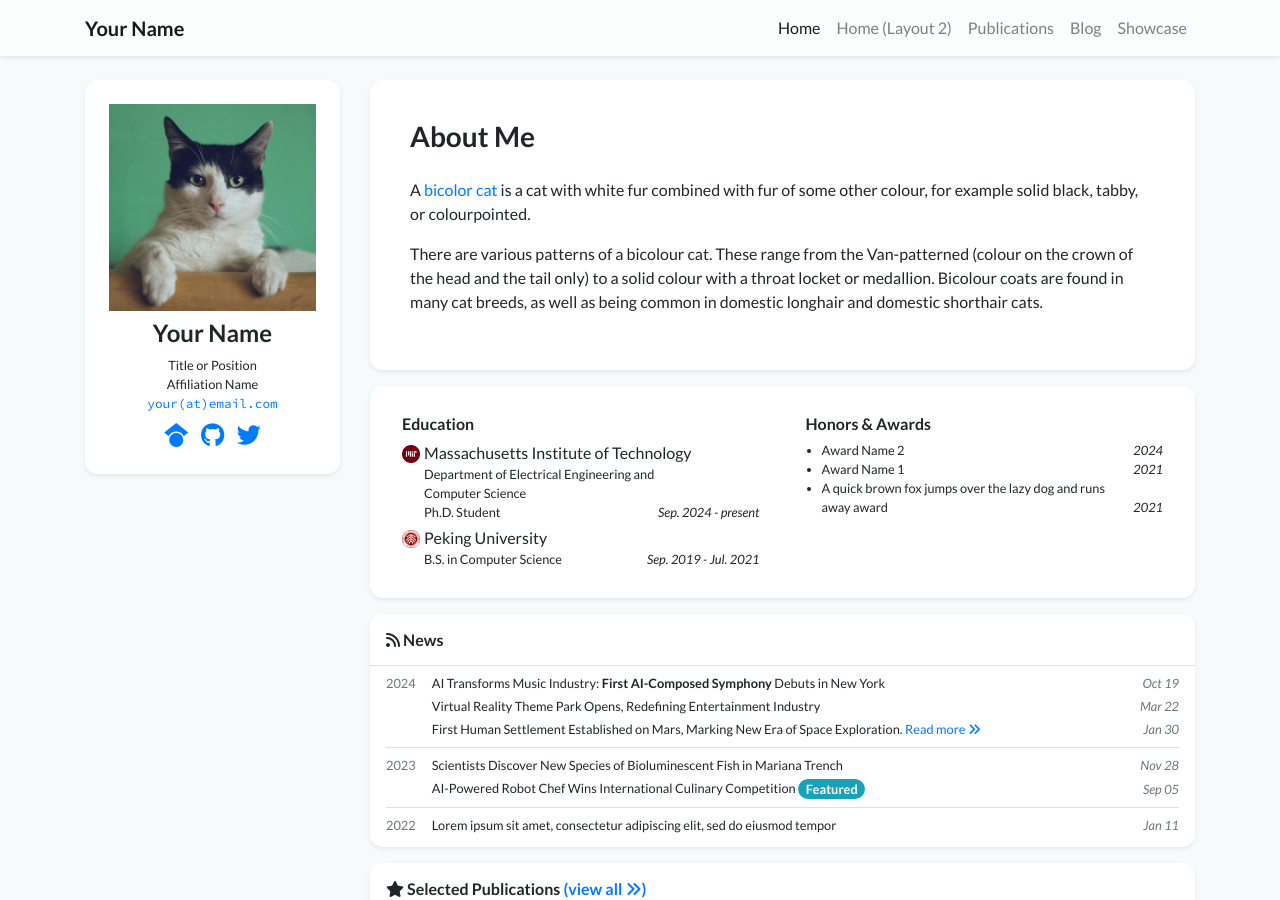
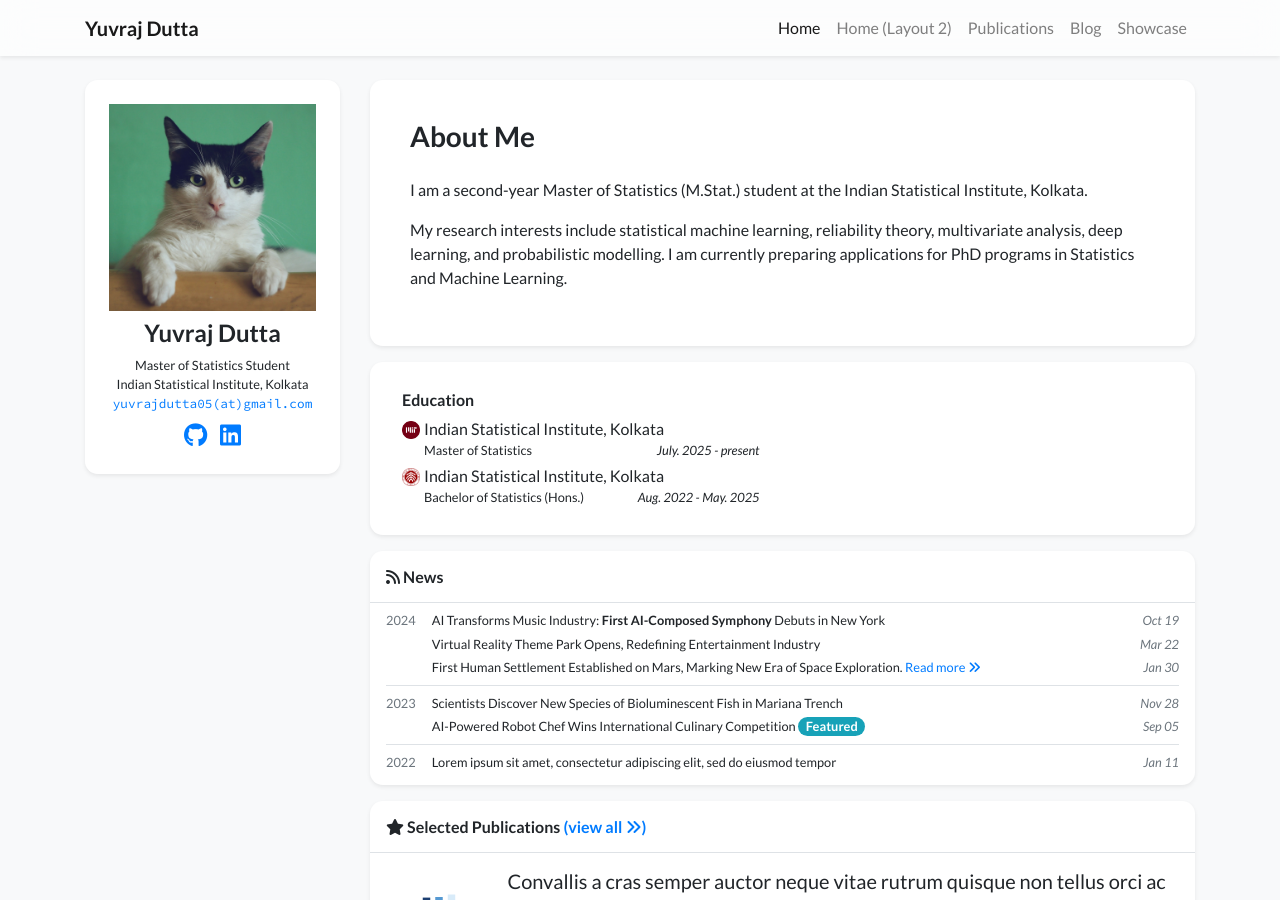
Before and after one commit to yuvrajdutta05/academic-homepage-test, a Jekyll site: the page built from index.html, in a window 1280 px wide and 900 px high. Built offline with Jekyll 4.4.1, drawn with Linux system fonts in a browser that asks for light colours; nearby versions of some CDN libraries; a style sheet for code colours, icons or effects is not loaded.

Commit message:
Update profile

```diff
--- a/_data/profile.yml
+++ b/_data/profile.yml
@@ -1,50 +1,48 @@
-primary_name: "Your Name"
+primary_name: "Yuvraj Dutta"
 secondary_name: ""
-navbar_name: "Your Name"
+navbar_name: "Yuvraj Dutta"
 
 positions:
-- name: Title or Position
-- name: Affiliation Name
-  logo: /assets/images/badges/MIT_Social_circle.png  # Logo is optional
+- name: Master of Statistics Student
+- name: Indian Statistical Institute, Kolkata
+#  logo: /assets/images/badges/MIT_Social_circle.png  # Logo is optional
 
 
-email: "your@email.com"
+email: "yuvrajdutta05@gmail.com"
 # cv_link: link-to-your-cv-file
-gscholar: xFmQpf4AAAAJ  # This is an example, replace it with your own Google Scholar ID
-github: your_github_id
-twitter: your_twitter_id  # Do not include the '@' symbol
+# gscholar: xFmQpf4AAAAJ  # This is an example, replace it with your own Google Scholar ID
+github: yuvrajdutta05
+# twitter: your_twitter_id  # Do not include the '@' symbol
 # wechat_qrcode: /assets/images/etc/wechat.jpg
 # wechat_prompt: >-
 #   Please tell me your <strong>name</strong> and <strong>affiliation</strong> (current or past) when adding my wechat. Thanks!
-# linkedin: your-linked-in-id
+linkedin: yuvraj-dutta-1a574627a
 # orcid: 0000-0000-0000-0000
 
 short_bio_text_justify: false
 short_bio: >-
+short_bio: >-
   <p>
-    A <a href="https://en.wikipedia.org/wiki/Bicolor_cat" target="_blank">bicolor cat</a> is a cat with white fur combined with fur of some other colour, for example solid black, tabby, or colourpointed.
+    I am a second-year Master of Statistics (M.Stat.) student at the Indian Statistical Institute, Kolkata.
   </p>
+
   <p>
-    There are various patterns of a bicolour cat. These range from the Van-patterned (colour on the crown of the head
-    and the tail only) to a solid colour with a throat locket or medallion. Bicolour coats are found in many cat breeds,
-    as well as being common in domestic longhair and domestic shorthair cats.
+    My research interests include statistical machine learning, reliability theory, multivariate analysis, deep learning, and probabilistic modelling. I am currently preparing applications for PhD programs in Statistics and Machine Learning.
   </p>
 
 portrait_url: /assets/images/photos/portrait.jpg
-portrait_caption: >-
-  Photo by Manja Vitolic on Unsplash (this caption is optional, comment it out to disable).
+#portrait_caption: >-
+#  Photo by Manja Vitolic on Unsplash (this caption is optional, comment it out to disable).
 
 education:
-- name: Massachusetts Institute of Technology
+- name: Indian Statistical Institute, Kolkata
   logo: /assets/images/badges/MIT_Social_circle.png
-  position: >-
-    Department of Electrical Engineering and Computer Science <br/>
-    Ph.D. Student
-  date: Sep. 2024 - present
-- name: Peking University
+  position: Master of Statistics
+  date: July. 2025 - present
+- name: Indian Statistical Institute, Kolkata
   logo: /assets/images/badges/PKU_red.png
-  position: B.S. in Computer Science
-  date: Sep. 2019 - Jul. 2021
+  position: Bachelor of Statistics (Hons.)
+  date: Aug. 2022 - May. 2025
 
 # experience:
 # - name: Peking University
@@ -53,9 +51,3 @@ education:
 #   date: Sep. 2019 - Jul. 2021
 
 awards:
-- name: Award Name 2
-  date: 2024
-- name: Award Name 1
-  date: 2021
-- name: A quick brown fox jumps over the lazy dog and runs away award
-  date: 2021
```
